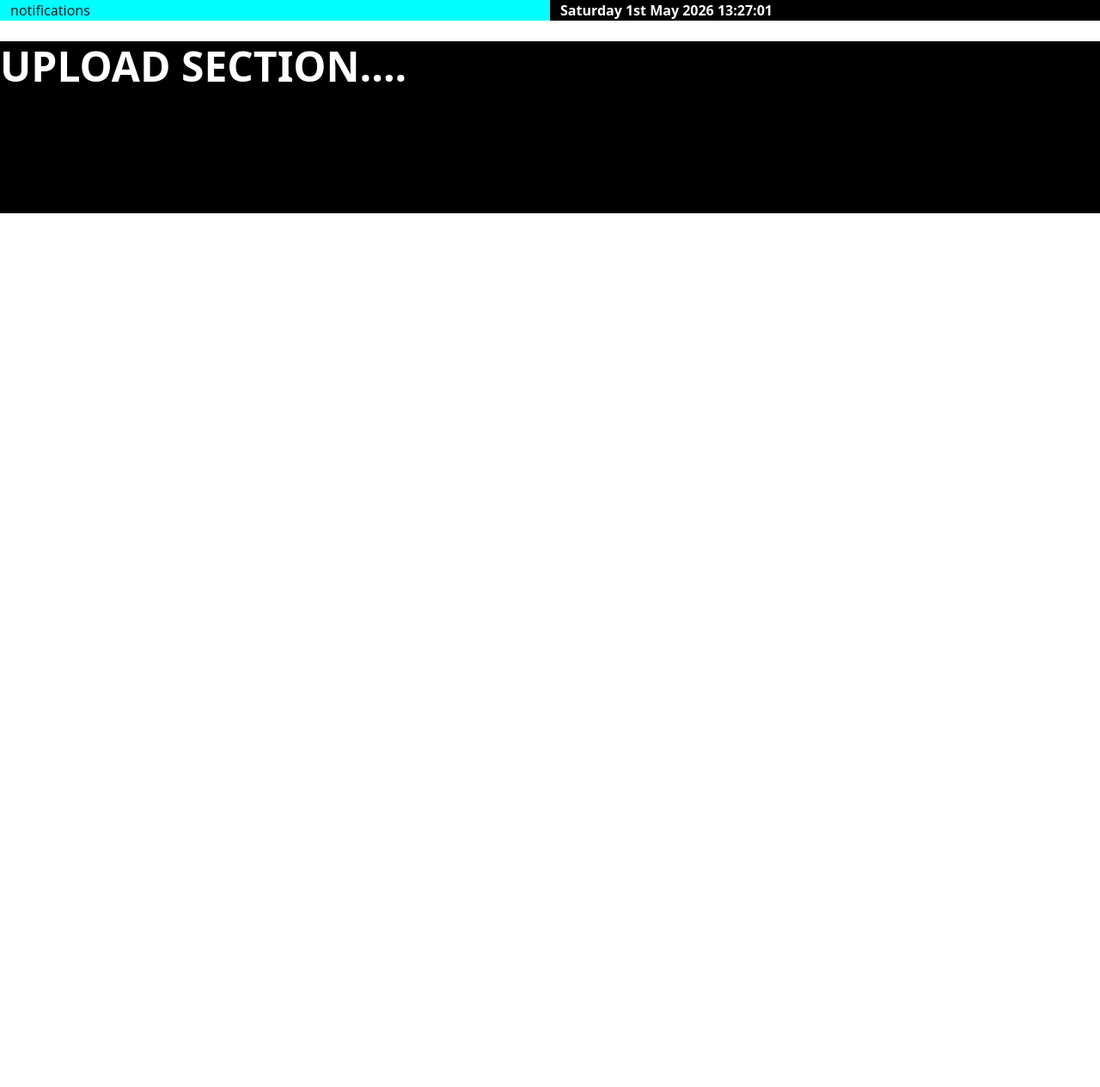
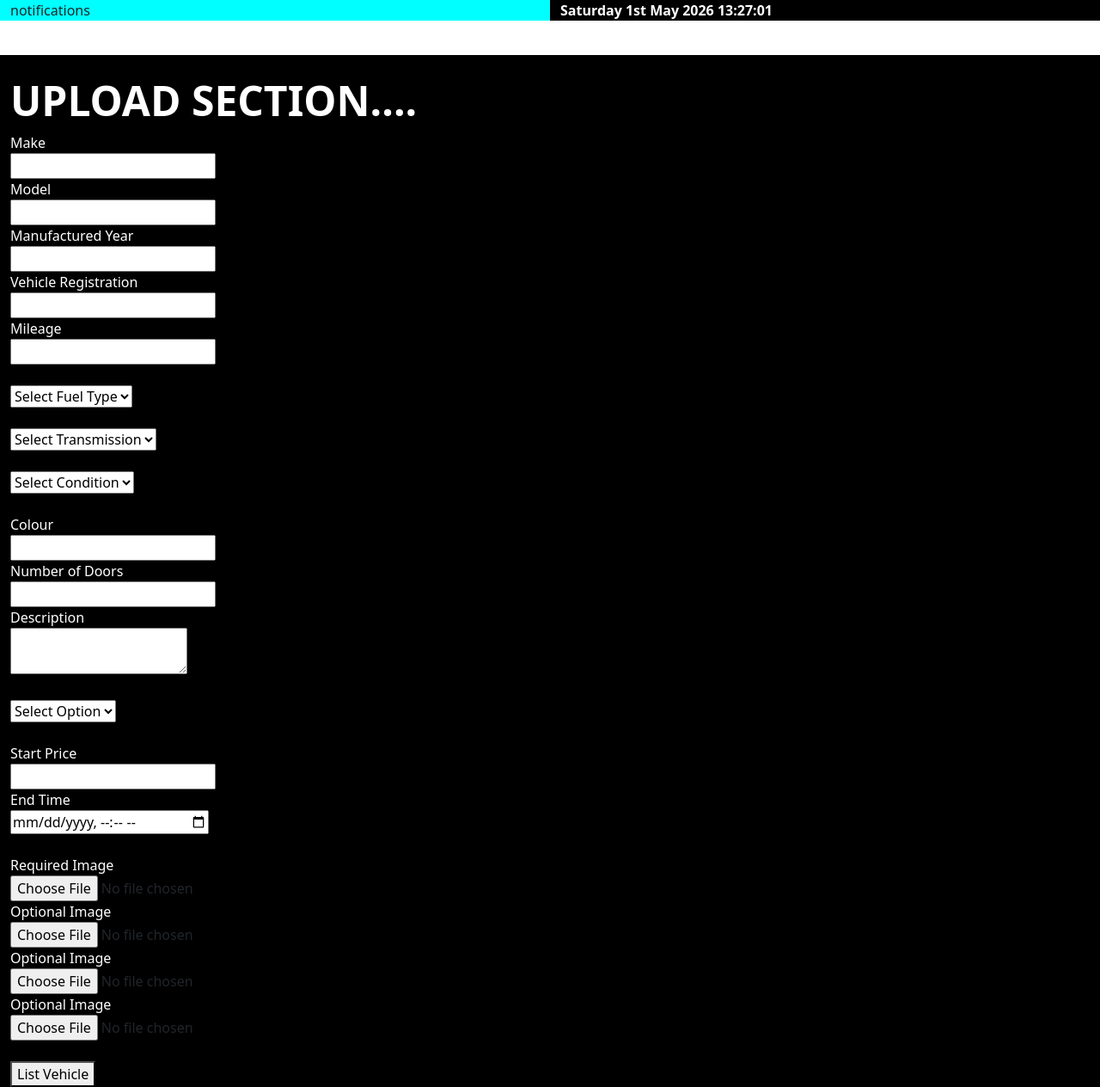
Before and after one commit to gazhird/milestone-project-4, a Django app: page /listings/upload/ in a window 1280 px wide. Shown: the part 93-1357 px from the top of the page at 86% size. Before the commit the page ends 341 px from the top, so only its background shows below. Run offline with Django 5.2, Linux system fonts and the light colour scheme.

Commit message:
building upload form

```diff
--- a/static/css/style.css
+++ b/static/css/style.css
@@ -193,19 +193,18 @@
 }
 
 
-
-.blue {
-  background-color: blue;
-  padding: 10px;
-  height: 70px;
+.white {
+  color: white;
 }
-
-
 
 #upload-section {
   margin-top: 40px;
   background-color: black;
-  height: 200px;
+
+}
+
+#upload-section label {
+  color: white;
 }
 
 
--- a/templates/upload.html
+++ b/templates/upload.html
@@ -19,16 +19,128 @@
     <!-- Navbar -->
     {% include 'includes/navbar.html' %}
 
+    <section id="upload-section" >
+        <div class="container-fluid pt-4">
+            <h1>upload section....</h1>
+            <form method="post" action="{% url 'listings:upload' %}" enctype="multipart/form-data">
+                {% csrf_token %}
 
-        <section id="upload-section" class="mt-4">
 
-            <h1>upload section....</h1>
-            <form method="post" action="{% url 'listings:upload' %}">
+                <label for="make" >Make</label>
+                <br>
+                <input id="make" type="text" name="make" required>
 
-            {% csrf_token %}
-            </form>
+                <br>
+                <label for="model" >Model</label>
+                <br>
+                <input id="model" type="text" name="model" required>
 
-        </section>
+                <br>
+                <label for="year" >Manufactured Year</label>
+                <br>
+                <input id="year" type="number" name="year" required>
+
+                <br>
+                <label for="registration" >Vehicle Registration</label>
+                <br>
+                <input id="registration" type="text" name="registration" required>
+
+                <br>
+                <label for="mileage" >Mileage</label>
+                <br>
+                <input id="mileage" type="number" name="mileage" required>
+
+                <br>
+                <label for="fuel" ></label>
+                <br>
+                <select name="fuel" id="fuel" required>
+                    <option value="">Select Fuel Type</option>
+                    <option value="petrol">Petrol</option>
+                    <option value="diesel">Diesel</option>
+                    <option value="electric">Electric</option>
+                    <option value="hybrid">Hybrid</option>
+                </select>
+
+                <br>
+                <label for="transmission" ></label>
+                <br>
+                <select name="transmission" id="transmission" required>
+                    <option value="">Select Transmission</option>
+                    <option value="manual">Manual</option>
+                    <option value="automatic">Automatic</option>
+                </select>
+
+                <br>
+                <label for="condition" ></label>
+                <br>
+                <select name="condition" id="condition" required>
+                    <option value="">Select Condition</option>
+                    <option value="excellent">Excellent</option>
+                    <option value="good">Good</option>
+                    <option value="average">Average</option>
+                    <option value="nonrunner">Non Runner</option>
+                </select>
+                <br>
+                <br>
+                <label for="colour" >Colour</label>
+                <br>
+                <input id="colour" type="text" name="colour" required>
+
+                <br>
+                <label for="doors">Number of Doors</label>
+                <br>
+                <input id="doors" type="number" name="doors" required>
+
+                <br>
+                <label for="description" >Description</label>
+                <br>
+                <textarea id="description" name="description" required></textarea>
+                <br>
+                <label for="Auction_Buynow" ></label>
+                <br>
+                <select name="condition" id="Auction_Buynow" required>
+                    <option value="">Select Option</option>
+                    <option value="auction">Auction</option>
+                    <option value="buynow">Buy Now</option>
+                </select>
+                <br>
+                <br>
+                <label for="start_price" >Start Price</label>
+                <br>
+                <input id="start_price" type="number" name="starting_price" step="0.01" required>
+                <br>
+                <label for="end-time" >End Time</label>
+                <br>
+                <input id="end-time" type="datetime-local" name="ends_at" required>
+                <br>
+                <br>
+
+
+
+                <label for="image1" >Required Image</label>
+                <br>
+                <input id="image1" type="file" name="image1" accept="image/*" required>
+                <br>
+                <label for="image2" >Optional Image</label>
+                <br>
+                <input id="image2" type="file" name="image2" accept="image/*">
+                <br>
+                <label for="image3" >Optional Image</label>
+                <br>
+                <input id="image3" type="file" name="image3" accept="image/*">
+                <br>
+                <label for="image4" >Optional Image</label>
+                <br>
+                <input id="image4" type="file" name="image4" accept="image/*">
+                <br>
+                <br>
+                <button type="submit">List Vehicle</button>
+
+             </form>
+        </div>
+    </section>
+
+
 
 
     </main>
--- a/top_bidder/settings.py
+++ b/top_bidder/settings.py
@@ -13,7 +13,7 @@
 # Set as False for deployment on heroku
 # Collect staic before commit / pushing
 # keep true in development as it auto serves the css
-DEBUG = False
+DEBUG = True
 
 ALLOWED_HOSTS = ['localhost', '127.0.0.1', '.herokuapp.com']
 
```
Also changed, not shown: templates/index.html (+2 -46 lines), README.md.
